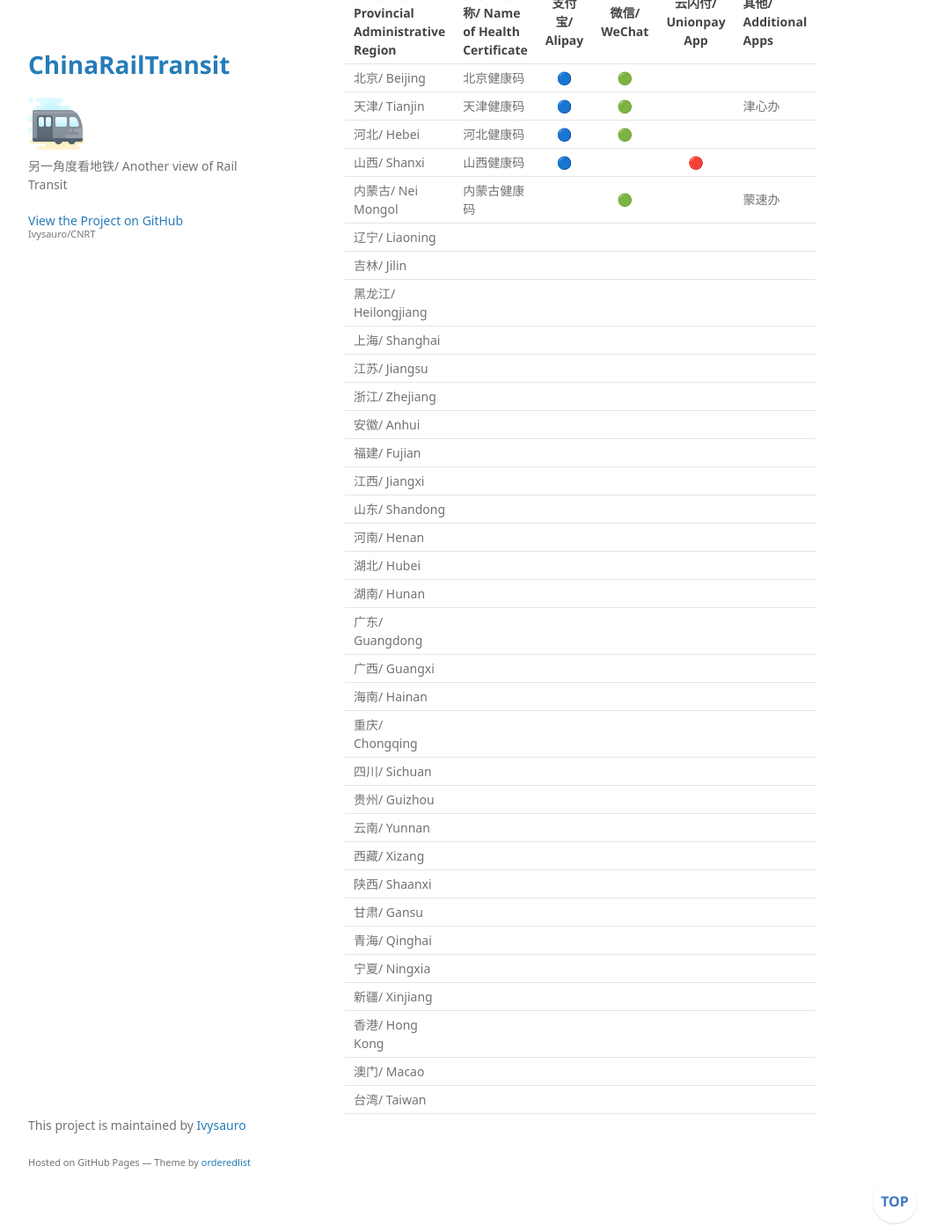
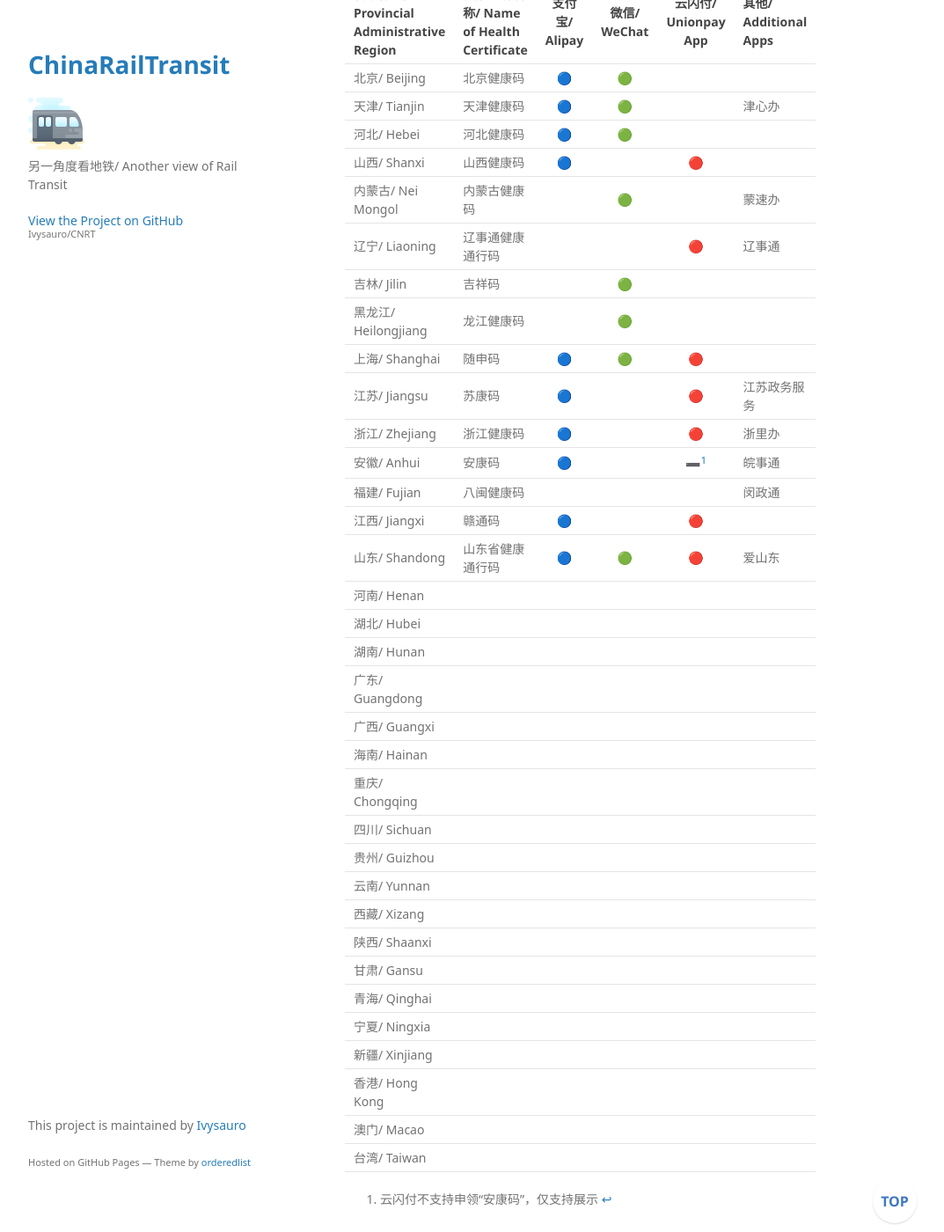
Before and after one commit to Ivysauro/CNRT, a Jekyll site: the page built from data/Health QR.md, in a window 1280 px wide and 1400 px high, scrolled down 416 px. Shown: the whole window at 88% size, without its empty margins (178-1251 px from the left). Built offline with Jekyll 4.4.1, drawn with Linux system fonts in a browser that asks for light colours; some web fonts are replaced; our own code applies the rules of GitHub Pages for plain Markdown files; a script that is not in the unit is left out.

Commit message:
🍊更新东北和华东数据

```diff
--- a/data/Health QR.md
+++ b/data/Health QR.md
@@ -18,16 +18,16 @@
 | 河北/ Hebei | 河北健康码 | 🔵 | 🟢 | | |
 | 山西/ Shanxi | 山西健康码 | 🔵 | | 🔴 | |
 | 内蒙古/ Nei Mongol | 内蒙古健康码 | | 🟢 | | 蒙速办 |
-| 辽宁/ Liaoning |
-| 吉林/ Jilin |
-| 黑龙江/ Heilongjiang |
-| 上海/ Shanghai |
-| 江苏/ Jiangsu |
-| 浙江/ Zhejiang |
-| 安徽/ Anhui |
-| 福建/ Fujian |
-| 江西/ Jiangxi |
-| 山东/ Shandong |
+| 辽宁/ Liaoning | 辽事通健康通行码 | | | 🔴 | 辽事通 |
+| 吉林/ Jilin | 吉祥码 | | 🟢 | | |
+| 黑龙江/ Heilongjiang | 龙江健康码 | | 🟢 | | |
+| 上海/ Shanghai | 随申码 | 🔵 | 🟢 | 🔴 | |
+| 江苏/ Jiangsu | 苏康码 | 🔵 | | 🔴 | 江苏政务服务 |
+| 浙江/ Zhejiang | 浙江健康码 | 🔵 | | 🔴 | 浙里办 |
+| 安徽/ Anhui | 安康码 | 🔵 | | ➖[^ah] | 皖事通 |
+| 福建/ Fujian | 八闽健康码 | | | | 闵政通 |
+| 江西/ Jiangxi | 赣通码 | 🔵 | | 🔴 | |
+| 山东/ Shandong | 山东省健康通行码 | 🔵 | 🟢 | 🔴 | 爱山东 |
 | 河南/ Henan |
 | 湖北/ Hubei |
 | 湖南/ Hunan |
@@ -47,3 +47,5 @@
 | 香港/ Hong Kong |
 | 澳门/ Macao |
 | 台湾/ Taiwan |
+
+[^ah]: 云闪付不支持申领“安康码”，仅支持展示
```
